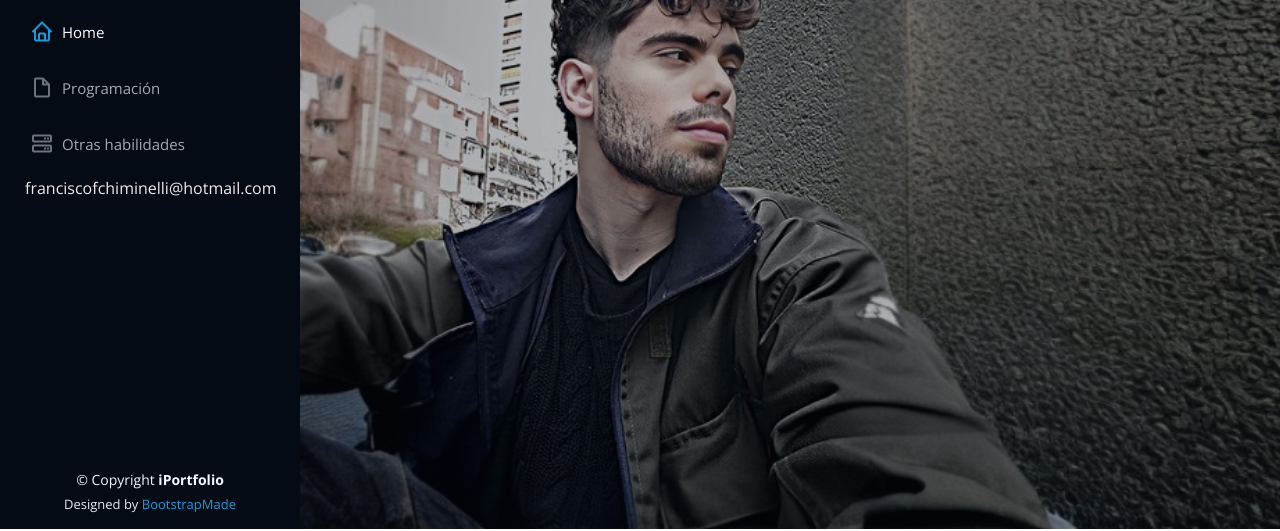
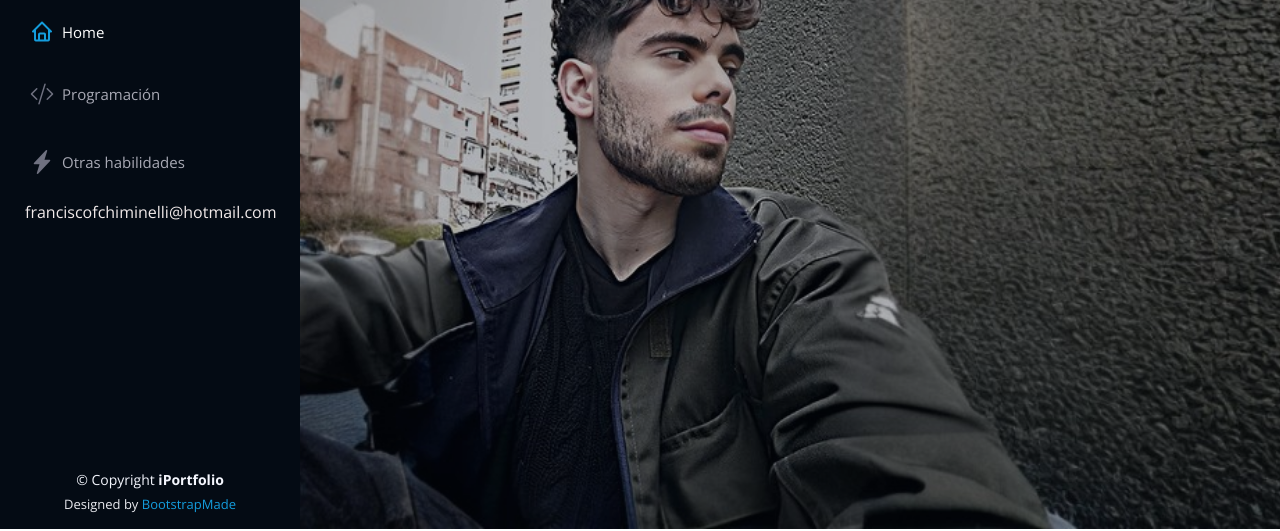
Before and after one commit to x-chama-x/franciscochiminelli.com, a plain HTML site: page index.html in a window 1280 px wide. Shown: the part 271-802 px from the top of the page. Drawn offline with nearby package versions, Linux system fonts and the light colour scheme.

Commit message:
modifique los iconos

```diff
--- a/index.html
+++ b/index.html
@@ -5,7 +5,7 @@
   <meta charset="utf-8">
   <meta content="width=device-width, initial-scale=1.0" name="viewport">
 
-  <title>iPortfolio Bootstrap Template - Index</title>
+  <title>Home - Francisco Chiminelli</title>
   <meta content="" name="description">
   <meta content="" name="keywords">
 
@@ -59,8 +59,8 @@
       <nav id="navbar" class="nav-menu navbar">
         <ul>
           <li><a href="#hero" class="nav-link scrollto active"><i class="bx bx-home"></i> <span>Home</span></a></li>
-          <li><a href="#features" class="nav-link scrollto"><i class="bx bx-file-blank"></i> <span>Programación</span></a></li>
-          <li><a href="#services" class="nav-link scrollto"><i class="bx bx-server"></i> <span>Otras habilidades</span></a></li>
+          <li><a href="#features" class="nav-link scrollto"><i class="bi bi-code-slash"></i> <span>Programación</span></a></li>
+          <li><a href="#services" class="nav-link scrollto"><i class="bi bi-lightning-charge-fill"></i> <span>Otras habilidades</span></a></li>
           <p class="email">franciscofchiminelli@hotmail.com</p>
 
         </ul>
```
